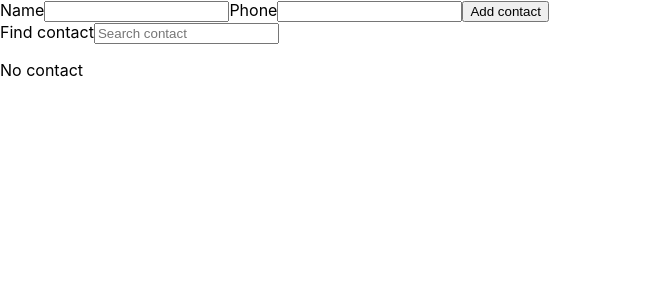
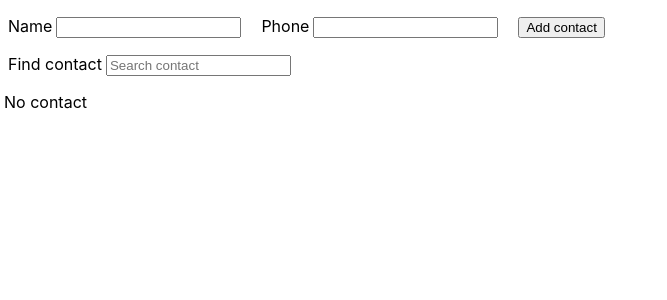
Before and after one commit to kozlowskiwiktor/goit-react-hw-04-phonebook, a React (Create React App) app: page / in a window 1280 px wide. Shown: the top 300 px of the page, without its empty margins (0-667 px from the left). Built offline with nearby package versions, Linux system fonts and the light colour scheme.

Commit message:
added basic style

```diff
--- a/src/components/ContactForm/ContactForm.jsx
+++ b/src/components/ContactForm/ContactForm.jsx
@@ -1,5 +1,6 @@
 import propTypes from 'prop-types';
 import { nanoid } from 'nanoid';
+import css from 'container.module.css';
 
 import { useState, useRef } from 'react';
 
@@ -39,7 +40,7 @@ const ContactForm = ({ onSubmit }) => {
   };
 
   return (
-    <form onSubmit={handleSubmit}>
+    <form onSubmit={handleSubmit} className={css.container}>
       <label>Name</label>
       <input
         type="text"
--- a/src/components/ContactList/ContactList.jsx
+++ b/src/components/ContactList/ContactList.jsx
@@ -1,8 +1,9 @@
 import propTypes from 'prop-types';
+import css from 'container.module.css';
 
 const ContactList = ({ contacts, onDeleteContact }) => {
   return (
-    <div>
+    <div className={css.container}>
       {contacts.map(contact => {
         return (
           <p key={contact.id}>
--- a/src/components/Filter/Filter.jsx
+++ b/src/components/Filter/Filter.jsx
@@ -1,8 +1,9 @@
 import propTypes from 'prop-types';
+import css from 'container.module.css';
 
 const Filter = ({ value, onChangeFilter }) => {
   return (
-    <form>
+    <form className={css.container}>
       <label>Find contact</label>
       <input
         type="text"
--- /dev/null
+++ b/src/container.module.css
@@ -0,0 +1,15 @@
+p,
+button,
+label {
+  margin-inline: 0.25rem;
+}
+div,
+input {
+  margin-right: 1rem;
+}
+
+.container {
+  margin-right: 1rem;
+  margin-block: 1rem;
+  margin-inline: 0.25rem;
+}
```
